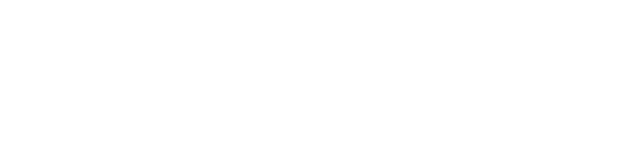
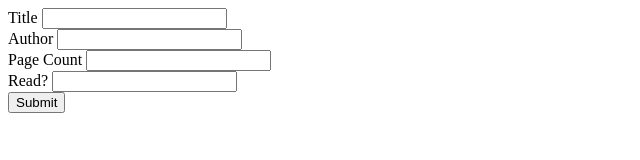
Before and after one commit to Th3-Ian/library_app, a plain HTML site: page index.html in a window 1280 px wide. Shown: the whole page, without its empty margins (0-640 px from the left). Drawn offline with Linux system fonts and the light colour scheme.

Commit message:
added html inputs and document grabs to addBook func

```diff
--- a/index.html
+++ b/index.html
@@ -7,6 +7,18 @@
     <link rel="stylesheet" href="stylesheet.css" />
     <title>Document</title>
   </head>
-  <body></body>
-  <script></script>
+  <body>
+    <form action="">
+      <label for="title">Title</label>
+      <input type="text" name="title" id="title" /><br />
+      <label for="title">Author</label>
+      <input type="text" name="author" id="author" /><br />
+      <label for="title">Page Count</label>
+      <input type="text" name="page" id="page" /><br />
+      <label for="title">Read?</label>
+      <input type="text" name="read" id="read" /><br />
+      <input type="submit" name="submit" id="submit" />
+    </form>
+  </body>
+  <script src="library_app.js"></script>
 </html>
--- a/library_app.js
+++ b/library_app.js
@@ -1,4 +1,5 @@
 let my_library = [];
+
 
 function Book(title, author, pages, read) {
   this.title = title
@@ -10,7 +11,14 @@ function Book(title, author, pages, read) {
   }
 }
 
-function addBookToLibrary(new_book) {
+function addBookToLibrary() {
+	var new_book = new Book(
+		document.getElementById("title").nodeValue,
+		document.getElementById("author").nodeValue,
+		document.getElementById("pages").nodeValue,
+		document.getElementById("read").nodeValue
+		);
+
 	if (my_library.includes(new_book)) {
 		console.log("This book is already in the library");
 	}
```
